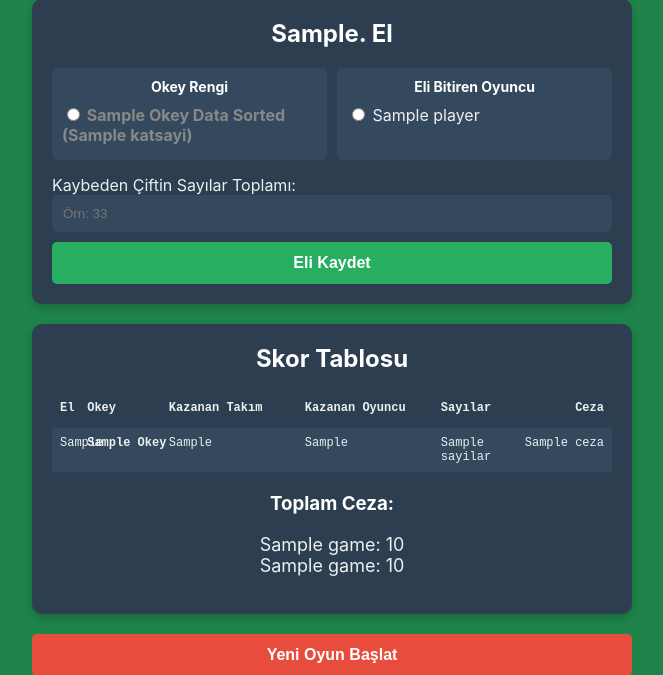
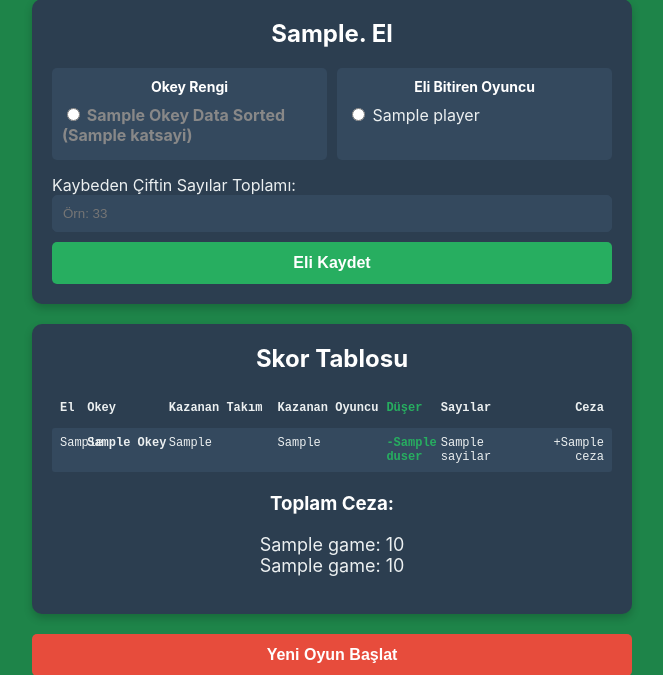
Before and after one commit to MertcanDe/yazboz-uygulamasi, a Flask app: template templates/index.html in a window 1280 px wide. Shown: the part 332-1007 px from the top of the page, without its empty margins (308-971 px from the left). Run offline with Flask 3, Linux system fonts and the light colour scheme; the template is opened without the code that fills it: most values are stand-ins (such as "Sample title", 1, 10 or a date in 2020).

Commit message:
düşer puanlar eklendi

```diff
--- a/app.py
+++ b/app.py
@@ -19,23 +19,18 @@ def index():
     """
     Ana sayfa. Oyuncu isimleri girilmediyse kurulumu, girildiyse oyun ekranını gösterir.
     """
-    # Eğer session'da oyuncu bilgisi yoksa, başlangıç ekranını göster
     if 'players' not in session:
         return render_template('index.html', setup_mode=True)
 
-    # Okey renklerini HTML'de sıralı göstermek için katsayılarına göre sırala
     sorted_okey_data = sorted(OKEY_KATSAYILARI.items(), key=lambda item: item[1]['katsayi'])
-
-    # Oyunun bitip bitmediğini kontrol et
     game_over = session.get('current_hand', 1) > 11
 
-    # Oyuncu bilgisi varsa, oyun ekranını render et ve sıralı okey verisini gönder
     return render_template('index.html',
                            setup_mode=False,
                            game_data=session,
                            game_over=game_over,
                            okey_data_sorted=sorted_okey_data,
-                           OKEY_KATSAYILARI=OKEY_KATSAYILARI)  # Skor tablosunda renklendirme için
+                           OKEY_KATSAYILARI=OKEY_KATSAYILARI)
 
 
 @app.route('/start_game', methods=['POST'])
@@ -45,23 +40,19 @@ def start_game():
         request.form['player1'], request.form['player2'],
         request.form['player3'], request.form['player4']
     ]
-
     team1_name_from_form = request.form['team1_name']
     team2_name_from_form = request.form['team2_name']
 
-    # Eğer bir isim boşsa, kurulum ekranına geri dön
     if any(name == "" for name in players):
         return redirect(url_for('index'))
 
-    # Session'da oyun verilerini sakla
     session['team1_name'] = team1_name_from_form if team1_name_from_form else "Takım A"
     session['team2_name'] = team2_name_from_form if team2_name_from_form else "Takım B"
 
     session['players'] = players
-    # Takımları ve oyuncularını bir sözlük yapısında sakla
     session['teams'] = {
-        session['team1_name']: [players[2], players[0]],  # Alt ve Üst oyuncular
-        session['team2_name']: [players[3], players[1]]  # Sol ve Sağ oyuncular
+        session['team1_name']: [players[2], players[0]],
+        session['team2_name']: [players[3], players[1]]
     }
 
     session['scores'] = {session['team1_name']: 0, session['team2_name']: 0}
@@ -73,16 +64,14 @@ def start_game():
 
 @app.route('/save_hand', methods=['POST'])
 def save_hand():
-    """Her elin sonucunu kaydeden ve kazanan takımı otomatik bulan fonksiyon."""
+    """Her elin sonucunu kaydeden, düşer puanını hesaplayan fonksiyon."""
     if 'current_hand' not in session or session['current_hand'] > 11:
         return redirect(url_for('index'))
 
-    # Formdan gelen verileri al
     okey_color = request.form['okey_color']
     penalty_points = int(request.form['penalty_points'])
     winning_player = request.form['winning_player']
 
-    # Kazanan oyuncuya göre kazanan takımı bul
     winner_team = None
     for team, players_in_team in session['teams'].items():
         if winning_player in players_in_team:
@@ -92,13 +81,19 @@ def save_hand():
     if not winner_team:
         return "Hata: Oyuncu bir takıma ait değil.", 400
 
-    # Ceza puanını hesapla
     katsayi = OKEY_KATSAYILARI[okey_color]['katsayi']
+
+    # Kaybeden takımın yediği ceza
     ceza = katsayi * penalty_points
+
+    # YENİ: Kazanan takımın aldığı "düşer" puanı
+    duser_puani = katsayi * 10
 
     # Skoru güncelle
     losing_team = session['team2_name'] if winner_team == session['team1_name'] else session['team1_name']
     session['scores'][losing_team] += ceza
+    # YENİ: Düşer puanını kazanan takımın cezasından çıkar
+    session['scores'][winner_team] -= duser_puani
 
     # Sonucu listeye ekle
     hand_result = {
@@ -106,12 +101,12 @@ def save_hand():
         "okey": okey_color,
         "kazanan_takim": winner_team,
         "kazanan_oyuncu": winning_player,
+        "duser": duser_puani,  # YENİ
         "sayilar": penalty_points,
         "ceza": ceza
     }
     session['results'].append(hand_result)
 
-    # Sonraki ele geç
     session['current_hand'] += 1
     session.modified = True
 
@@ -126,5 +121,4 @@ def reset():
 
 
 if __name__ == '__main__':
-    # '0.0.0.0' adresi, uygulamanın ağdaki diğer cihazlar tarafından erişilebilir olmasını sağlar.
     app.run(host='0.0.0.0', port=5000, debug=True)
--- a/templates/index.html
+++ b/templates/index.html
@@ -70,8 +70,8 @@
         .rack { background-color: #8B4513; border-radius: 6px; }
         .rack-h { width: 140px; height: 30px; }
         .rack-v { width: 30px; height: 120px; }
-        .player-top { grid-column: 2; grid-row: 1; text-align: center; }
-        .player-bottom { grid-column: 2; grid-row: 3; text-align: center; }
+        .player-top { grid-column: 2; grid-row: 1; }
+        .player-bottom { grid-column: 2; grid-row: 3; }
         .player-left { grid-column: 1; grid-row: 2; }
         .player-right { grid-column: 3; grid-row: 2; }
 
@@ -102,7 +102,6 @@
         .setup-table .player-top .rack-h { margin-top: 8px; }
         .setup-table .player-bottom .rack-h { margin-bottom: 8px; }
 
-        /* YENİ: Oyun ekranındaki masa için özel Flexbox stilleri */
         .game-screen-table .player-left,
         .game-screen-table .player-right {
             display: flex;
@@ -129,12 +128,15 @@
         .results-list li { background: #34495E; padding: 8px; border-radius: 3px; margin-bottom: 5px; display: flex; justify-content: space-between; flex-wrap: wrap;}
         .results-list .header { font-weight: bold; background: none; }
         .results-list span { text-align: left; }
+
+        /* DEĞİŞTİ: Yeni sütun için genişlikler ayarlandı */
         .results-list .col1 { width: 5%; }
         .results-list .col2 { width: 15%; font-weight: bold; }
-        .results-list .col3 { width: 25%; }
-        .results-list .col4 { width: 25%; }
-        .results-list .col5 { width: 15%; }
-        .results-list .col6 { width: 15%; text-align: right;}
+        .results-list .col3 { width: 20%; }
+        .results-list .col4 { width: 20%; }
+        .results-list .col5 { width: 10%; color: #27AE60; font-weight: bold; } /* Düşer */
+        .results-list .col6 { width: 15%; } /* Sayılar */
+        .results-list .col7 { width: 15%; text-align: right;} /* Ceza */
     </style>
 </head>
 <body>
@@ -177,25 +179,11 @@
         </div>
         {% else %}
         <!-- Oyun Ekranı -->
-        <!-- DEĞİŞTİ: Oyun ekranındaki masaya özel bir class eklendi -->
         <div class="okey-table game-screen-table">
-            <div class="player-top">
-                <div class="player-name">{{ game_data.players[0] }}</div>
-                <div class="rack rack-h"></div>
-            </div>
-            <div class="player-left">
-                <div class="player-name">{{ game_data.players[3] }}</div>
-                <div class="rack rack-v"></div>
-            </div>
-            <div class="player-right">
-                <!-- DEĞİŞTİ: Sağ oyuncu için rack ve isim sırası değiştirildi -->
-                <div class="rack rack-v"></div>
-                <div class="player-name">{{ game_data.players[1] }}</div>
-            </div>
-            <div class="player-bottom">
-                <div class="rack rack-h"></div>
-                <div class="player-name">{{ game_data.players[2] }}</div>
-            </div>
+            <div class="player-top"><div class="player-name">{{ game_data.players[0] }}</div><div class="rack rack-h"></div></div>
+            <div class="player-left"><div class="player-name">{{ game_data.players[3] }}</div><div class="rack rack-v"></div></div>
+            <div class="player-right"><div class="rack rack-v"></div><div class="player-name">{{ game_data.players[1] }}</div></div>
+            <div class="player-bottom"><div class="rack rack-h"></div><div class="player-name">{{ game_data.players[2] }}</div></div>
         </div>
 
         <div class="card">
@@ -241,18 +229,22 @@
         <div class="card">
             <h2>Skor Tablosu</h2>
             <ul class="results-list">
+                <!-- DEĞİŞTİ: Tablo başlıkları güncellendi -->
                 <li class="header">
                     <span class="col1">El</span><span class="col2">Okey</span><span class="col3">Kazanan Takım</span>
-                    <span class="col4">Kazanan Oyuncu</span><span class="col5">Sayılar</span><span class="col6">Ceza</span>
+                    <span class="col4">Kazanan Oyuncu</span><span class="col5">Düşer</span>
+                    <span class="col6">Sayılar</span><span class="col7">Ceza</span>
                 </li>
+                <!-- DEĞİŞTİ: Sonuçlar yeni yapıya göre gösteriliyor -->
                 {% for result in game_data.results %}
                 <li>
                     <span class="col1">{{ result.el }}</span>
                     <span class="col2" style="color: {{ OKEY_KATSAYILARI[result.okey].color }};">{{ result.okey.title() }}</span>
                     <span class="col3">{{ result.kazanan_takim }}</span>
                     <span class="col4">{{ result.kazanan_oyuncu }}</span>
-                    <span class="col5">{{ result.sayilar }}</span>
-                    <span class="col6">{{ result.ceza }}</span>
+                    <span class="col5">-{{ result.duser }}</span>
+                    <span class="col6">{{ result.sayilar }}</span>
+                    <span class="col7">+{{ result.ceza }}</span>
                 </li>
                 {% endfor %}
             </ul>
```
